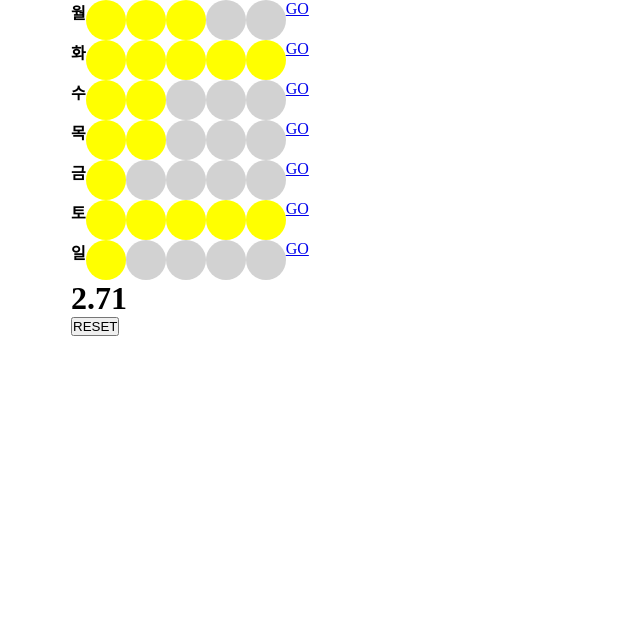
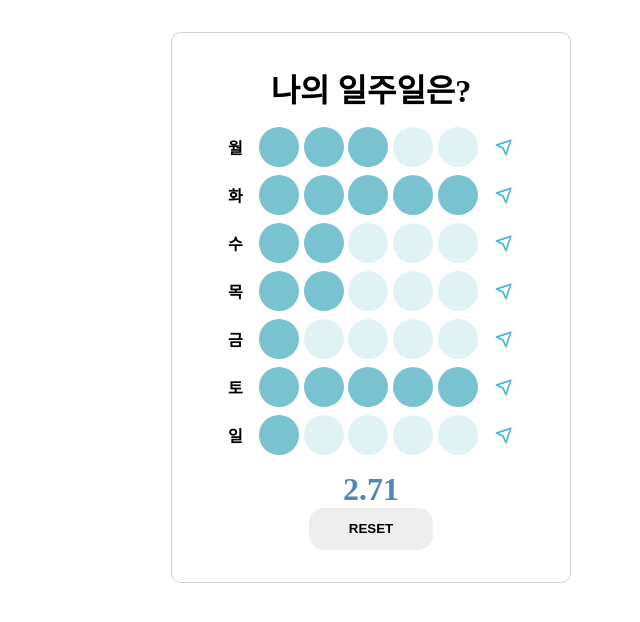
Before and after one commit to livemehere/my-week, a React (Create React App) app: page / in a window 1280 px wide. Shown: the top 622 px of the page, without its empty margins (269-909 px from the left). Built offline with nearby package versions, Linux system fonts and the light colour scheme.

Commit message:
스타일링 끝

```diff
--- a/package.json
+++ b/package.json
@@ -8,6 +8,7 @@
     "@testing-library/user-event": "^13.2.1",
     "react": "^18.2.0",
     "react-dom": "^18.2.0",
+    "react-icons": "^4.4.0",
     "react-router-dom": "^6.3.0",
     "react-scripts": "5.0.1",
     "styled-components": "^5.3.5",
--- a/src/components/App/style.js
+++ b/src/components/App/style.js
@@ -1,6 +1,6 @@
 import styled from "styled-components";
 
 export const Container = styled.main`
-  max-width: 600px;
+  max-width: 500px;
   margin: auto;
 `;
--- /dev/null
+++ b/src/components/Detail/style.js
@@ -0,0 +1,33 @@
+import styled from "styled-components";
+
+export const DetailWrap = styled.div`
+  text-align: center;
+  border: 1px solid #d2d2d2;
+  border-radius: 10px;
+  margin: 2rem auto;
+  padding: 2em 1em;
+  max-width: 80%;
+
+  & > div {
+    margin: 1em 0;
+  }
+
+  & button {
+    padding: 1em 3em;
+    border-radius: 15px;
+    border: none;
+    background-color: #f76b8a;
+    cursor: pointer;
+    font-weight: bold;
+  }
+
+  & button:hover {
+    background-color: #f72b8f;
+  }
+`;
+
+export const HightLight = styled.span`
+  background-color: #ffc46d;
+  padding: 0.1em 0.2em 0 0.2em;
+  color: white;
+`;
--- a/src/components/Week/index.jsx
+++ b/src/components/Week/index.jsx
@@ -1,7 +1,9 @@
-import { Link } from "react-router-dom";
-import { Day, Dot, Dots, WeekWrap } from "./style";
+import { Link, useNavigate } from "react-router-dom";
+import { Day, Dot, Dots, GoButton, WeekWrap } from "./style";
+import { BiNavigation } from "react-icons/bi";
+const Week = ({ data, maxRate }) => {
+  const navigate = useNavigate();
 
-const Week = ({ data, maxRate }) => {
   return (
     <WeekWrap>
       <Day>{data.day}</Day>
@@ -10,7 +12,12 @@ const Week = ({ data, maxRate }) => {
           <Dot key={idx} isActive={idx + 1 <= data.rate} />
         ))}
       </Dots>
-      <Link to={`/detail/${data.day}`}>GO</Link>
+      <BiNavigation
+        onClick={() => navigate(`/detail/${data.day}`)}
+        fontSize={20}
+        color={"#47b9d0"}
+        style={{ cursor: "pointer" }}
+      />
     </WeekWrap>
   );
 };
--- a/src/components/Week/style.js
+++ b/src/components/Week/style.js
@@ -2,6 +2,10 @@ import styled from "styled-components";
 
 export const WeekWrap = styled.div`
   display: flex;
+  justify-content: center;
+  align-items: center;
+  margin-bottom: 0.5em;
+  gap: 1em;
 `;
 
 export const Day = styled.div`
@@ -10,11 +14,18 @@ export const Day = styled.div`
 
 export const Dots = styled.div`
   display: flex;
+  justify-content: center;
+  gap: 0.3em;
 `;
 
 export const Dot = styled.div`
   width: 2.5rem;
   height: 2.5rem;
   border-radius: 50%;
-  background-color: ${({ isActive }) => (isActive ? "yellow" : "#d2d2d2")};
+  background-color: ${({ isActive }) => (isActive ? "#79c2d0" : "#e1f2f4")};
 `;
+
+export const GoButton = styled.button`
+  border: none;
+
+`;
--- a/src/components/WeekBox/index.jsx
+++ b/src/components/WeekBox/index.jsx
@@ -1,6 +1,7 @@
 import { useEffect, useMemo, useState } from "react";
 import { Link } from "react-router-dom";
 import Week from "../Week";
+import { WeekBoxWrap, RateBoxWrap, AvgTitle } from "./style";
 
 const WeekBox = () => {
   const [datas, setDatas] = useState([]);
@@ -29,17 +30,18 @@ const WeekBox = () => {
   }, [datas]);
 
   return (
-    <div>
+    <WeekBoxWrap>
+      <h1>나의 일주일은?</h1>
       <div>
         {datas.map((data) => (
           <Week key={data.id} data={data} maxRate={5} />
         ))}
       </div>
-      <div>
-        <h1>{avg}</h1>
+      <RateBoxWrap>
+        <AvgTitle>{avg}</AvgTitle>
         <button onClick={() => resetRate()}>RESET</button>
-      </div>
-    </div>
+      </RateBoxWrap>
+    </WeekBoxWrap>
   );
 };
 
--- /dev/null
+++ b/src/components/WeekBox/style.js
@@ -0,0 +1,36 @@
+import styled from "styled-components";
+
+export const WeekBoxWrap = styled.div`
+  border: 1px solid #d2d2d2;
+  border-radius: 10px;
+  margin: 2rem auto;
+  padding: 2em 1em;
+  width: 80%;
+
+  & > h1 {
+    text-align: center;
+    margin-bottom: 0.5em;
+  }
+`;
+
+export const RateBoxWrap = styled.div`
+  margin-top: 1em;
+  text-align: center;
+
+  & button {
+    padding: 1em 3em;
+    border-radius: 15px;
+    border: none;
+    background-color: #eeeeee;
+    cursor: pointer;
+    font-weight: bold;
+  }
+
+  & button:hover {
+    background-color: #53a8b6;
+  }
+`;
+
+export const AvgTitle = styled.h1`
+  color: #5585b5;
+`;
--- a/src/pages/Detail.jsx
+++ b/src/pages/Detail.jsx
@@ -1,5 +1,6 @@
 import { useState } from "react";
 import { useNavigate, useParams } from "react-router-dom";
+import { DetailWrap, HightLight } from "../components/Detail/style";
 import { Dot, Dots } from "../components/Week/style";
 
 const Detail = () => {
@@ -7,9 +8,9 @@ const Detail = () => {
   const [value, setValue] = useState(0);
   const navigate = useNavigate();
   return (
-    <div>
+    <DetailWrap>
       <h1>
-        <span>{id}요일 평점</span> 남기기
+        <HightLight>{id}요일 평점</HightLight> 남기기
       </h1>
       <Dots>
         {new Array(5).fill(0).map((i, idx) => (
@@ -21,7 +22,7 @@ const Detail = () => {
         ))}
       </Dots>
       <button onClick={() => navigate(-1)}>평점 남기기</button>
-    </div>
+    </DetailWrap>
   );
 };
 
--- a/src/pages/Home.jsx
+++ b/src/pages/Home.jsx
@@ -3,6 +3,7 @@ import WeekBox from "../components/WeekBox";
 const Home = () => {
   return (
     <>
+
       <WeekBox />
     </>
   );
```
Also changed, not shown: 1 other file (tests, documents, lock files or other folders).
